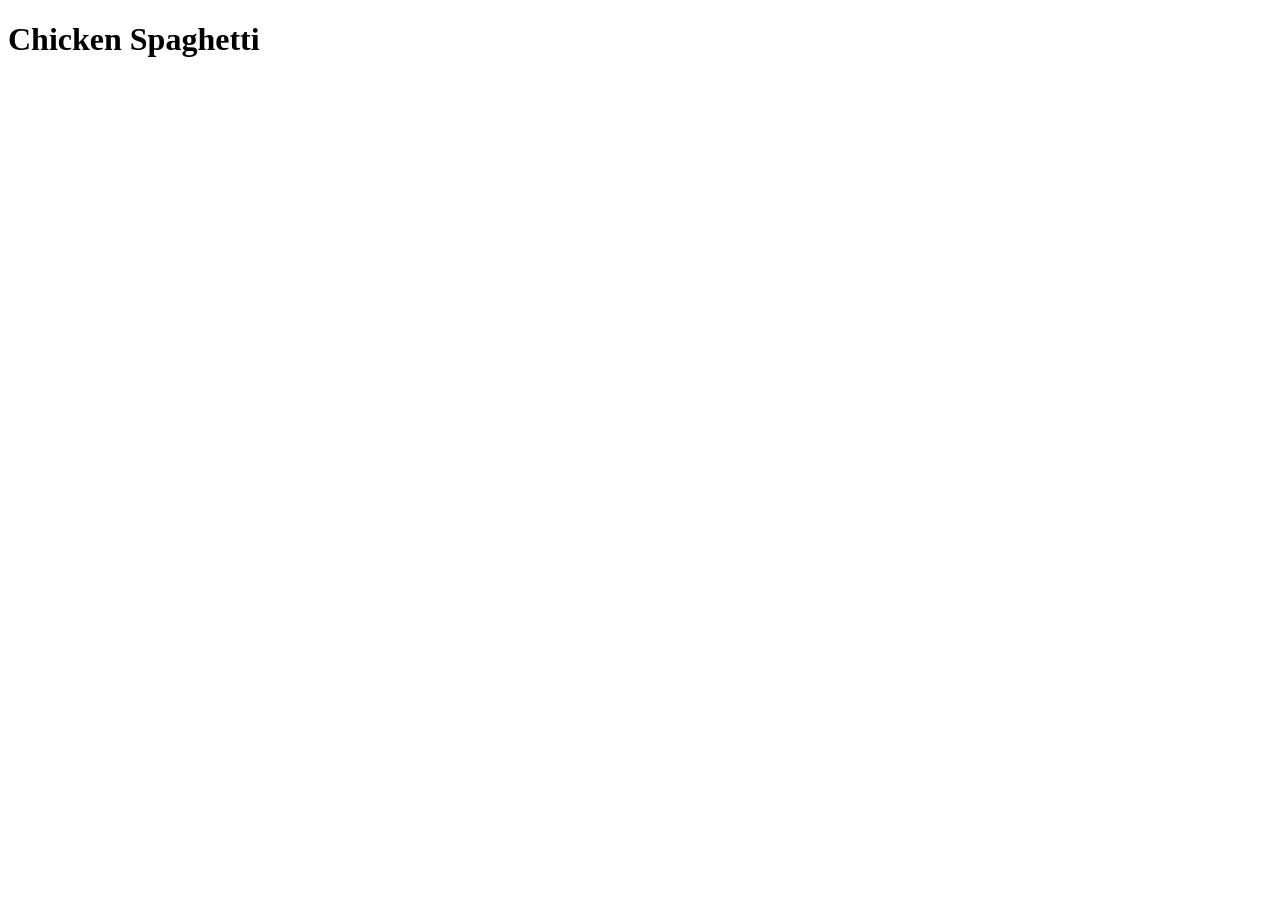
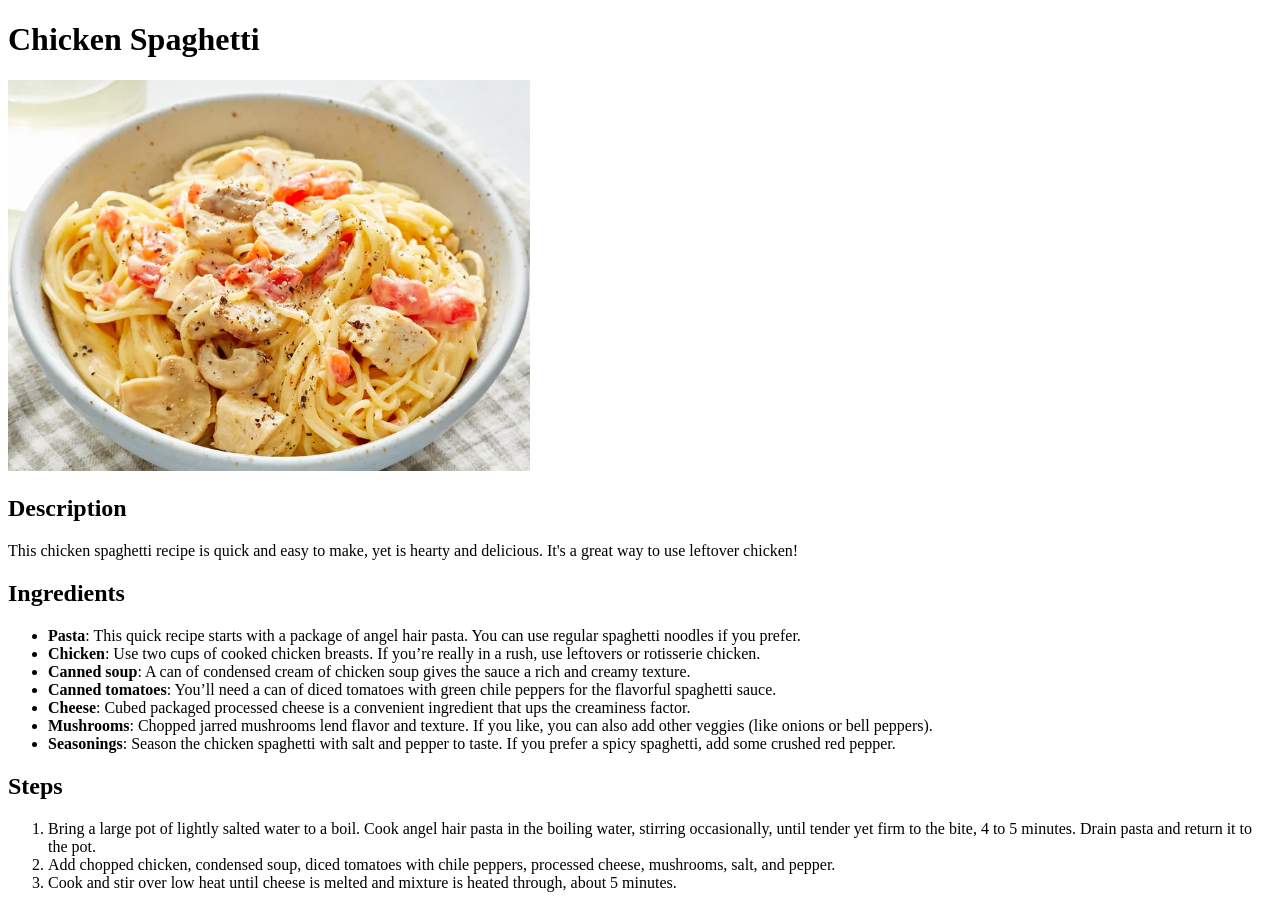
Before and after one commit to C0de3nchantress/odin-recipes, a plain HTML site: page recipes/chicken-spaghetti.html in a window 1280 px wide. Before the commit the page ends 800 px from the top, so only its background shows below. Drawn offline with Linux system fonts and the light colour scheme.

Commit message:
Fix link and add description, ingredients, and steps for Chicken Spaghetti recipe

```diff
--- a/recipes/chicken-spaghetti.html
+++ b/recipes/chicken-spaghetti.html
@@ -7,5 +7,36 @@
 </head>
 <body>
     <h1>Chicken Spaghetti</h1>
+    <img src="./Chicken Spaghetti.webp" alt="Finished Picture of a Chicken Spaghetti" width="521.6" height="391.2">
+
+    <h2>Description</h2>
+    <p>This chicken spaghetti recipe is quick and easy to make, yet is hearty and delicious. It's a great way to use leftover chicken!</p>
+
+    <h2>Ingredients</h2>
+    <ul>
+        <li><strong>Pasta</strong>: This quick recipe starts with a package of angel hair pasta. You can use regular spaghetti noodles if you prefer.</li>
+
+        <li><strong>Chicken</strong>: Use two cups of cooked chicken breasts. If you’re really in a rush, use leftovers or rotisserie chicken.</li>
+
+        <li><strong>Canned soup</strong>: A can of condensed cream of chicken soup gives the sauce a rich and creamy texture.</li>
+
+        <li><strong>Canned tomatoes</strong>: You’ll need a can of diced tomatoes with green chile peppers for the flavorful spaghetti sauce.</li>
+
+        <li><strong>Cheese</strong>: Cubed packaged processed cheese is a convenient ingredient that ups the creaminess factor.</li>
+
+        <li><strong>Mushrooms</strong>: Chopped jarred mushrooms lend flavor and texture. If you like, you can also add other veggies (like onions or bell peppers).</li>
+
+        <li><strong>Seasonings</strong>: Season the chicken spaghetti with salt and pepper to taste. If you prefer a spicy spaghetti, add some crushed red pepper. </li>
+    </ul>
+
+    <h2>Steps</h2>
+
+    <ol>
+        <li>Bring a large pot of lightly salted water to a boil. Cook angel hair pasta in the boiling water, stirring occasionally, until tender yet firm to the bite, 4 to 5 minutes. Drain pasta and return it to the pot.</li>
+
+        <li>Add chopped chicken, condensed soup, diced tomatoes with chile peppers, processed cheese, mushrooms, salt, and pepper.</li>
+
+        <li>Cook and stir over low heat until cheese is melted and mixture is heated through, about 5 minutes.</li>
+    </ol>
 </body>
 </html>
```
Also changed, not shown: index.html (+1 -1 lines), recipes/Chicken Spaghetti.webp (added).
